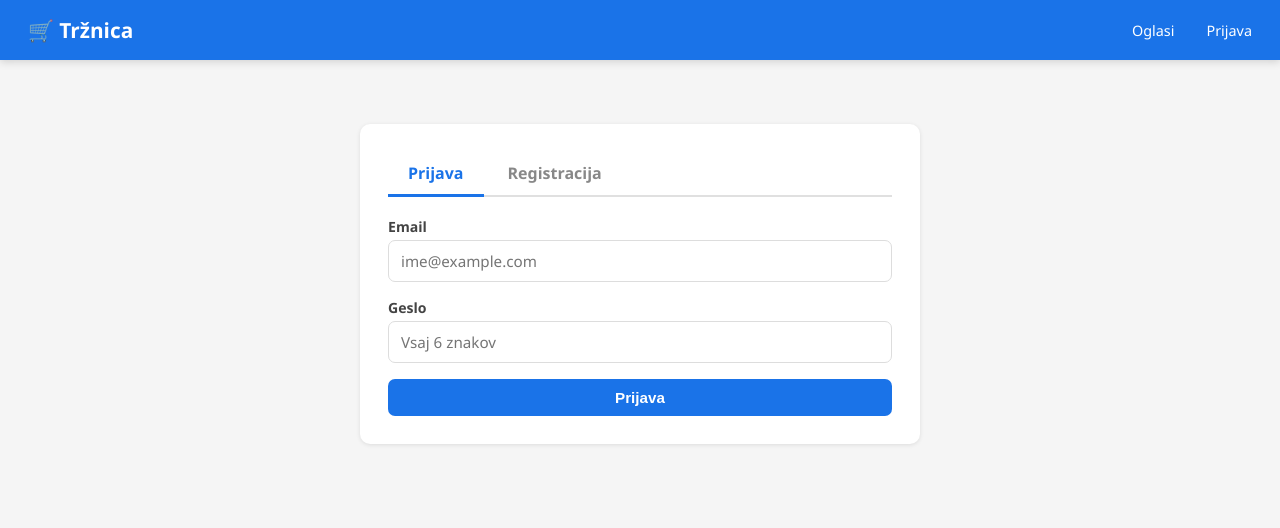
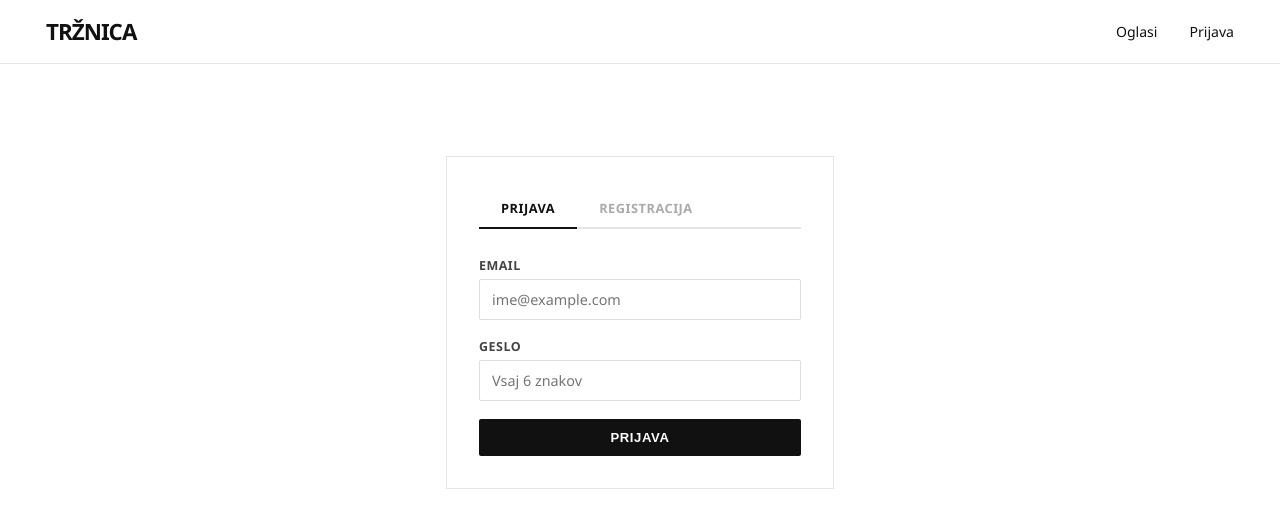
Before and after one commit to evasim27/ita-faas, a React (Vite) app in the folder frontend/: page /prijava in a window 1280 px wide. Shown: the top 528 px of the page. Built offline with nearby package versions, Linux system fonts and the light colour scheme; no server answers.

Commit message:
design: minimalen black & white dizajn po vzoru Thrift

```diff
--- a/frontend/src/components/NavBar.jsx
+++ b/frontend/src/components/NavBar.jsx
@@ -14,7 +14,7 @@
 
   return (
     <nav>
-      <Link to="/" className="logo">🛒 Tržnica</Link>
+      <Link to="/" className="logo">Tržnica</Link>
       <div className="nav-links">
         <Link to="/">Oglasi</Link>
         {user ? (
--- a/frontend/src/index.css
+++ b/frontend/src/index.css
@@ -1,104 +1,406 @@
 * { box-sizing: border-box; margin: 0; padding: 0; }
 
 body {
-  font-family: 'Segoe UI', sans-serif;
-  background: #f5f5f5;
-  color: #222;
+  font-family: 'Segoe UI', Arial, sans-serif;
+  background: #fff;
+  color: #111;
 }
 
 .container {
-  max-width: 1100px;
+  max-width: 1200px;
   margin: 0 auto;
-  padding: 24px 16px;
+  padding: 32px 24px;
 }
 
-/* NAV */
+/* ── NAVIGACIJA ── */
 nav {
-  background: #1a73e8;
-  color: white;
-  padding: 0 16px;
+  background: #fff;
+  border-bottom: 1px solid #e5e5e5;
+  padding: 0 32px;
   display: flex;
   align-items: center;
   justify-content: space-between;
-  height: 60px;
+  height: 64px;
   position: sticky;
   top: 0;
   z-index: 100;
-  box-shadow: 0 2px 8px rgba(0,0,0,0.15);
 }
-nav .logo { font-size: 1.3rem; font-weight: 700; text-decoration: none; color: white; }
-nav .nav-links { display: flex; gap: 8px; align-items: center; }
-nav a { color: white; text-decoration: none; padding: 8px 12px; border-radius: 6px; font-size: 0.9rem; }
-nav a:hover { background: rgba(255,255,255,0.2); }
-nav .btn-objavi { background: white; color: #1a73e8; font-weight: 600; padding: 8px 16px; border-radius: 20px; }
-nav .btn-objavi:hover { background: #e8f0fe; }
 
-/* KARTICE */
-.grid { display: grid; grid-template-columns: repeat(auto-fill, minmax(240px, 1fr)); gap: 16px; }
+nav .logo {
+  font-size: 1.4rem;
+  font-weight: 900;
+  letter-spacing: -1px;
+  text-decoration: none;
+  color: #111;
+  text-transform: uppercase;
+}
 
+nav .nav-links {
+  display: flex;
+  gap: 4px;
+  align-items: center;
+}
+
+nav a {
+  color: #111;
+  text-decoration: none;
+  padding: 8px 14px;
+  font-size: 0.88rem;
+  font-weight: 500;
+  border-radius: 4px;
+  transition: background 0.15s;
+}
+
+nav a:hover { background: #f5f5f5; }
+
+nav .btn-objavi {
+  background: #111;
+  color: #fff;
+  font-weight: 700;
+  padding: 9px 18px;
+  border-radius: 4px;
+  font-size: 0.88rem;
+  letter-spacing: 0.3px;
+}
+
+nav .btn-objavi:hover { background: #333; }
+
+/* ── NASLOV STRANI ── */
+.page-header {
+  border-bottom: 1px solid #e5e5e5;
+  padding-bottom: 16px;
+  margin-bottom: 28px;
+  display: flex;
+  align-items: center;
+  justify-content: space-between;
+}
+
+.page-header h1 {
+  font-size: 1.1rem;
+  font-weight: 700;
+  text-transform: uppercase;
+  letter-spacing: 0.5px;
+}
+
+/* ── FILTER GUMBI ── */
+.filter-bar {
+  display: flex;
+  gap: 6px;
+  margin-bottom: 28px;
+  flex-wrap: wrap;
+}
+
+.filter-btn {
+  padding: 7px 16px;
+  border: 1.5px solid #ddd;
+  border-radius: 2px;
+  background: #fff;
+  font-size: 0.82rem;
+  font-weight: 600;
+  cursor: pointer;
+  text-transform: capitalize;
+  letter-spacing: 0.2px;
+  transition: all 0.15s;
+  color: #111;
+}
+
+.filter-btn:hover { border-color: #111; }
+.filter-btn.active { background: #111; color: #fff; border-color: #111; }
+
+/* ── MREŽA KARTIC ── */
+.grid {
+  display: grid;
+  grid-template-columns: repeat(auto-fill, minmax(260px, 1fr));
+  gap: 28px;
+}
+
+/* ── KARTICA OGLASA ── */
 .kartica {
-  background: white;
-  border-radius: 10px;
-  overflow: hidden;
-  box-shadow: 0 1px 4px rgba(0,0,0,0.1);
+  background: #fff;
   cursor: pointer;
-  transition: transform 0.15s, box-shadow 0.15s;
   text-decoration: none;
   color: inherit;
   display: block;
+  position: relative;
 }
-.kartica:hover { transform: translateY(-3px); box-shadow: 0 4px 12px rgba(0,0,0,0.15); }
-.kartica-slika { width: 100%; height: 160px; object-fit: cover; background: #e0e0e0; display: flex; align-items: center; justify-content: center; font-size: 3rem; }
-.kartica-body { padding: 12px; }
-.kartica-naslov { font-weight: 600; font-size: 0.95rem; margin-bottom: 4px; white-space: nowrap; overflow: hidden; text-overflow: ellipsis; }
-.kartica-cena { color: #1a73e8; font-weight: 700; font-size: 1.1rem; }
-.kartica-meta { font-size: 0.8rem; color: #888; margin-top: 4px; }
-.kartica-kategorija { display: inline-block; background: #e8f0fe; color: #1a73e8; font-size: 0.75rem; padding: 2px 8px; border-radius: 10px; margin-top: 6px; }
 
-/* FORMA */
-.forma { background: white; border-radius: 10px; padding: 28px; max-width: 560px; margin: 0 auto; box-shadow: 0 1px 4px rgba(0,0,0,0.1); }
-.forma h2 { margin-bottom: 20px; color: #1a73e8; }
-.forma label { display: block; font-size: 0.88rem; font-weight: 600; margin-bottom: 4px; color: #444; }
-.forma input, .forma textarea, .forma select {
-  width: 100%; padding: 10px 12px; border: 1.5px solid #ddd; border-radius: 7px;
-  font-size: 0.95rem; margin-bottom: 16px; font-family: inherit;
+.kartica:hover .kartica-slika img { transform: scale(1.03); }
+
+.kartica-slika {
+  width: 100%;
+  aspect-ratio: 4/3;
+  overflow: hidden;
+  background: #f5f5f5;
+  display: flex;
+  align-items: center;
+  justify-content: center;
+  font-size: 3.5rem;
+  margin-bottom: 12px;
 }
-.forma input:focus, .forma textarea:focus, .forma select:focus { outline: none; border-color: #1a73e8; }
+
+.kartica-slika img {
+  width: 100%;
+  height: 100%;
+  object-fit: cover;
+  transition: transform 0.3s ease;
+}
+
+.kartica-body { padding: 0 2px; }
+
+.kartica-naslov {
+  font-weight: 600;
+  font-size: 0.9rem;
+  margin-bottom: 5px;
+  line-height: 1.4;
+}
+
+.kartica-cena {
+  font-size: 0.9rem;
+  font-weight: 500;
+  color: #444;
+  margin-bottom: 10px;
+}
+
+.kartica-meta {
+  font-size: 0.75rem;
+  color: #999;
+  margin-bottom: 8px;
+}
+
+.kartica-kategorija {
+  display: inline-block;
+  font-size: 0.72rem;
+  font-weight: 700;
+  text-transform: uppercase;
+  letter-spacing: 0.5px;
+  color: #888;
+  margin-bottom: 10px;
+}
+
+.kartica .btn-kartica {
+  display: block;
+  width: 100%;
+  padding: 10px;
+  background: #111;
+  color: #fff;
+  border: none;
+  font-size: 0.8rem;
+  font-weight: 700;
+  text-transform: uppercase;
+  letter-spacing: 0.8px;
+  cursor: pointer;
+  transition: background 0.15s;
+  text-align: center;
+  text-decoration: none;
+}
+
+.kartica .btn-kartica:hover { background: #333; }
+
+/* ── ISKANJE ── */
+.iskanje-vrstica {
+  width: 100%;
+  padding: 11px 16px;
+  border: 1.5px solid #ddd;
+  border-radius: 2px;
+  font-size: 0.9rem;
+  margin-bottom: 20px;
+  outline: none;
+  transition: border-color 0.15s;
+}
+
+.iskanje-vrstica:focus { border-color: #111; }
+
+/* ── STRAN OGLASA ── */
+.oglas-detail {
+  display: grid;
+  grid-template-columns: 1fr 380px;
+  gap: 40px;
+  align-items: start;
+}
+
+@media (max-width: 768px) {
+  .oglas-detail { grid-template-columns: 1fr; }
+}
+
+.oglas-slika {
+  width: 100%;
+  aspect-ratio: 4/3;
+  object-fit: cover;
+  background: #f5f5f5;
+}
+
+.oglas-brez-slike {
+  width: 100%;
+  aspect-ratio: 4/3;
+  background: #f5f5f5;
+  display: flex;
+  align-items: center;
+  justify-content: center;
+  font-size: 5rem;
+}
+
+.oglas-info { padding-top: 4px; }
+.oglas-info .badge { font-size: 0.72rem; font-weight: 700; text-transform: uppercase; letter-spacing: 0.8px; color: #888; margin-bottom: 10px; display: block; }
+.oglas-info h1 { font-size: 1.4rem; font-weight: 700; margin-bottom: 10px; line-height: 1.3; }
+.oglas-cena { font-size: 1.6rem; font-weight: 700; margin-bottom: 14px; }
+.oglas-datum { font-size: 0.8rem; color: #aaa; margin-bottom: 20px; }
+.oglas-opis { font-size: 0.9rem; line-height: 1.7; color: #444; margin-bottom: 24px; border-top: 1px solid #f0f0f0; padding-top: 20px; }
+
+/* ── FORMA ── */
+.forma {
+  background: #fff;
+  max-width: 580px;
+  margin: 0 auto;
+}
+
+.forma h2 {
+  font-size: 1.1rem;
+  font-weight: 800;
+  text-transform: uppercase;
+  letter-spacing: 0.5px;
+  margin-bottom: 24px;
+  padding-bottom: 14px;
+  border-bottom: 2px solid #111;
+}
+
+.forma label {
+  display: block;
+  font-size: 0.78rem;
+  font-weight: 700;
+  text-transform: uppercase;
+  letter-spacing: 0.5px;
+  margin-bottom: 5px;
+  color: #444;
+}
+
+.forma input,
+.forma textarea,
+.forma select {
+  width: 100%;
+  padding: 10px 12px;
+  border: 1.5px solid #ddd;
+  border-radius: 2px;
+  font-size: 0.9rem;
+  margin-bottom: 18px;
+  font-family: inherit;
+  transition: border-color 0.15s;
+  background: #fff;
+}
+
+.forma input:focus,
+.forma textarea:focus,
+.forma select:focus { outline: none; border-color: #111; }
 .forma textarea { resize: vertical; min-height: 100px; }
 
-/* GUMBI */
-.btn { padding: 10px 24px; border: none; border-radius: 7px; font-size: 0.95rem; font-weight: 600; cursor: pointer; transition: background 0.15s; }
-.btn-primary { background: #1a73e8; color: white; }
-.btn-primary:hover { background: #1557b0; }
-.btn-danger { background: #e53935; color: white; }
+/* ── GUMBI ── */
+.btn {
+  padding: 11px 24px;
+  border: none;
+  border-radius: 2px;
+  font-size: 0.82rem;
+  font-weight: 700;
+  cursor: pointer;
+  text-transform: uppercase;
+  letter-spacing: 0.6px;
+  transition: background 0.15s;
+  text-decoration: none;
+  display: inline-block;
+}
+
+.btn-primary { background: #111; color: #fff; }
+.btn-primary:hover { background: #333; }
+.btn-danger { background: #c62828; color: #fff; }
 .btn-danger:hover { background: #b71c1c; }
-.btn-secondary { background: #f0f0f0; color: #333; }
-.btn-secondary:hover { background: #e0e0e0; }
+.btn-secondary { background: #f5f5f5; color: #111; border: 1.5px solid #ddd; }
+.btn-secondary:hover { background: #eee; }
+.btn-outline { background: #fff; color: #111; border: 1.5px solid #111; }
+.btn-outline:hover { background: #111; color: #fff; }
 
-/* STRAN OGLASA */
-.oglas-detail { background: white; border-radius: 10px; padding: 28px; box-shadow: 0 1px 4px rgba(0,0,0,0.1); }
-.oglas-detail h1 { font-size: 1.5rem; margin-bottom: 8px; }
-.oglas-cena { font-size: 1.8rem; color: #1a73e8; font-weight: 700; margin: 12px 0; }
-.oglas-slika { width: 100%; max-height: 360px; object-fit: cover; border-radius: 8px; margin-bottom: 16px; }
-.oglas-opis { line-height: 1.6; color: #444; margin-bottom: 20px; }
+/* ── SPOROČILO FORMA ── */
+.sporocilo-forma {
+  border: 1.5px solid #e5e5e5;
+  padding: 20px;
+  margin-top: 20px;
+}
 
-/* SPOROCILO FORMA */
-.sporocilo-forma { background: #f8f9fa; border-radius: 8px; padding: 20px; margin-top: 24px; }
-.sporocilo-forma h3 { margin-bottom: 12px; }
+.sporocilo-forma h3 {
+  font-size: 0.85rem;
+  font-weight: 700;
+  text-transform: uppercase;
+  letter-spacing: 0.5px;
+  margin-bottom: 14px;
+}
 
-/* PROFIL */
-.profil-header { display: flex; align-items: center; gap: 16px; margin-bottom: 28px; }
-.profil-avatar { width: 72px; height: 72px; border-radius: 50%; background: #1a73e8; color: white; display: flex; align-items: center; justify-content: center; font-size: 2rem; font-weight: 700; }
+.sporocilo-forma textarea {
+  width: 100%;
+  padding: 10px 12px;
+  border: 1.5px solid #ddd;
+  border-radius: 2px;
+  font-family: inherit;
+  font-size: 0.9rem;
+  margin-bottom: 10px;
+  resize: vertical;
+}
 
-/* NALAGANJE / PRAZNO */
-.loading { display: flex; justify-content: center; padding: 60px; font-size: 1.1rem; color: #888; }
-.prazno { text-align: center; padding: 60px; color: #aaa; font-size: 1rem; }
+.sporocilo-forma textarea:focus { outline: none; border-color: #111; }
 
-/* SPOROCILA */
-.napaka { color: #e53935; font-size: 0.88rem; margin-bottom: 12px; }
-.uspeh { color: #2e7d32; font-size: 0.88rem; margin-bottom: 12px; }
+/* ── PROFIL ── */
+.profil-header {
+  display: flex;
+  align-items: center;
+  gap: 20px;
+  margin-bottom: 32px;
+  padding-bottom: 24px;
+  border-bottom: 1px solid #e5e5e5;
+}
 
-/* ZAVIHKI */
-.tabs { display: flex; gap: 4px; margin-bottom: 20px; border-bottom: 2px solid #e0e0e0; }
-.tab { padding: 10px 20px; cursor: pointer; font-weight: 600; color: #888; border-bottom: 3px solid transparent; margin-bottom: -2px; }
-.tab.active { color: #1a73e8; border-bottom-color: #1a73e8; }
+.profil-avatar {
+  width: 64px;
+  height: 64px;
+  border-radius: 50%;
+  background: #111;
+  color: #fff;
+  display: flex;
+  align-items: center;
+  justify-content: center;
+  font-size: 1.6rem;
+  font-weight: 700;
+  flex-shrink: 0;
+}
+
+/* ── ZAVIHKI ── */
+.tabs {
+  display: flex;
+  gap: 0;
+  margin-bottom: 28px;
+  border-bottom: 2px solid #e5e5e5;
+}
+
+.tab {
+  padding: 10px 22px;
+  cursor: pointer;
+  font-weight: 700;
+  font-size: 0.8rem;
+  text-transform: uppercase;
+  letter-spacing: 0.5px;
+  color: #aaa;
+  border-bottom: 2px solid transparent;
+  margin-bottom: -2px;
+  transition: color 0.15s;
+}
+
+.tab.active { color: #111; border-bottom-color: #111; }
+.tab:hover { color: #555; }
+
+/* ── LOADING / PRAZNO ── */
+.loading { display: flex; justify-content: center; padding: 80px; font-size: 0.9rem; color: #aaa; letter-spacing: 0.5px; }
+.prazno { text-align: center; padding: 80px 20px; color: #bbb; }
+.prazno p { font-size: 0.9rem; margin-top: 10px; }
+
+/* ── SPOROČILA ── */
+.napaka { color: #c62828; font-size: 0.83rem; margin-bottom: 14px; padding: 10px 12px; background: #fce4ec; border-left: 3px solid #c62828; }
+.uspeh { color: #2e7d32; font-size: 0.83rem; margin-bottom: 14px; padding: 10px 12px; background: #e8f5e9; border-left: 3px solid #2e7d32; }
+
+/* ── PRIJAVA ── */
+.prijava-wrap { max-width: 420px; margin: 60px auto; padding: 0 16px; }
+.prijava-wrap .forma { border: 1.5px solid #e5e5e5; padding: 32px; }
--- a/frontend/src/pages/Prijava.jsx
+++ b/frontend/src/pages/Prijava.jsx
@@ -42,7 +42,7 @@
   }
 
   return (
-    <div style={{ paddingTop: '40px' }}>
+    <div className="prijava-wrap">
       <div className="forma">
         <div className="tabs">
           <div className={`tab ${zavihek === 'prijava' ? 'active' : ''}`} onClick={() => setZavihek('prijava')}>Prijava</div>
```
Also changed, not shown: frontend/src/pages/Home.jsx (+22 -17 lines), frontend/src/pages/Oglas.jsx (+27 -17 lines).
